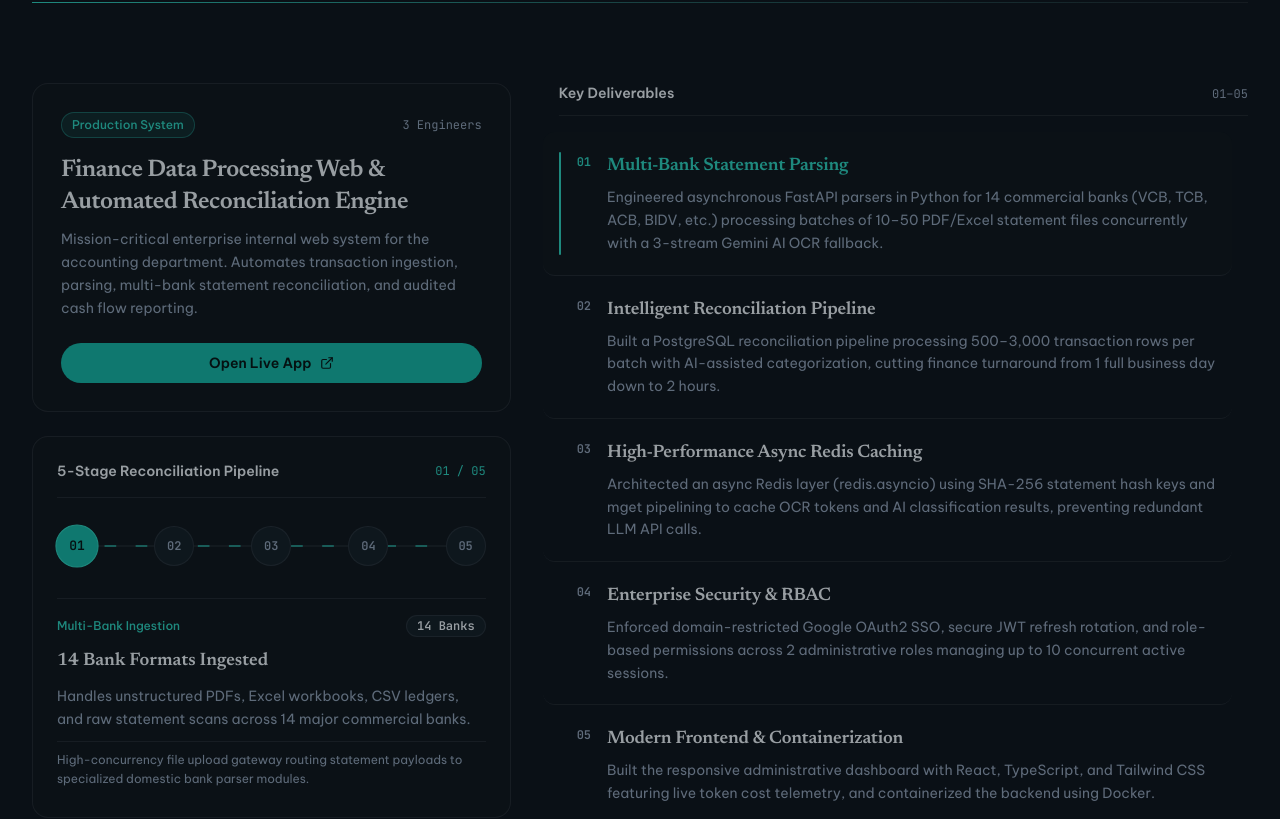
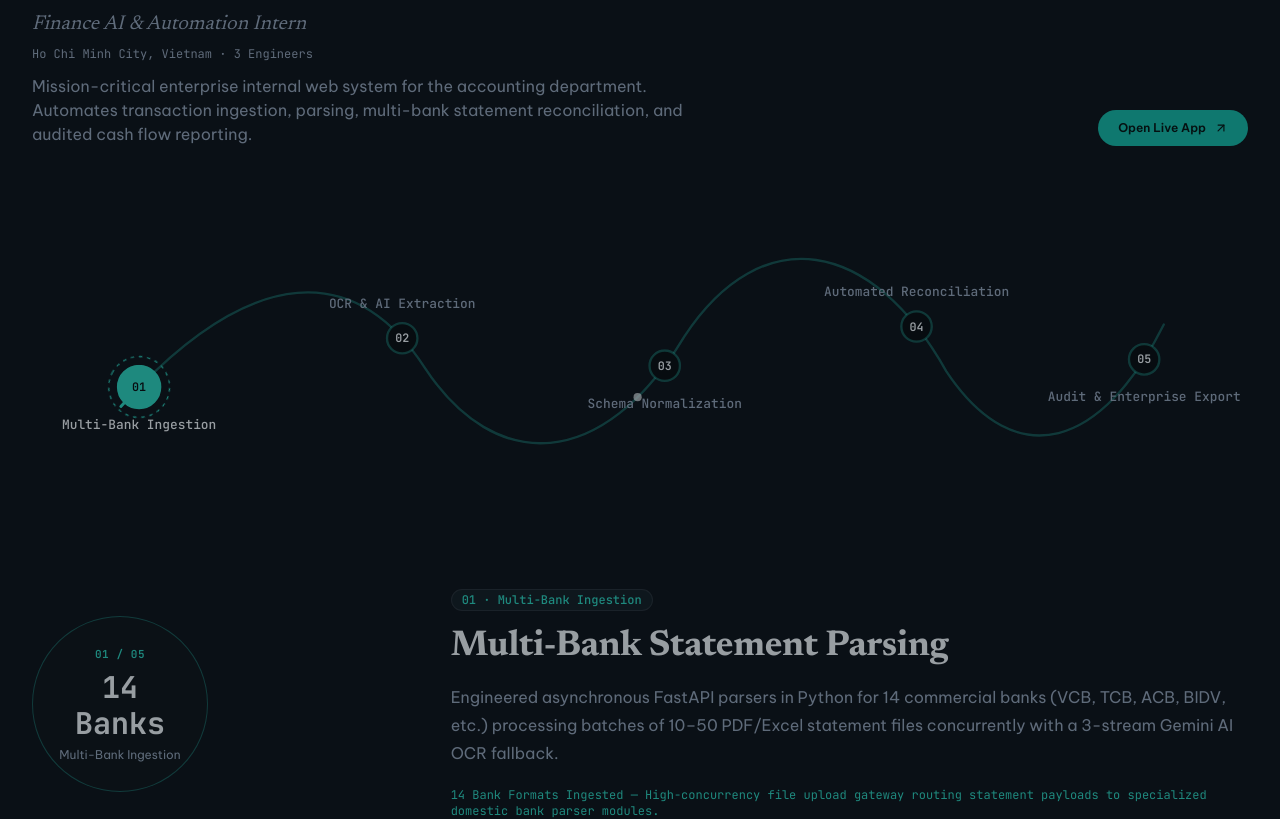
Before and after one commit to soodthin/dev-portfolio, a Next.js app: page / in a window 1280 px wide. Shown: the part 1273-2092 px from the top of the page. Built offline with nearby package versions, Linux system fonts and the light colour scheme.

Commit message:
feat(experience): implement classic sinuous river pipeline interactive layout

```diff
--- a/components/sections/WorkHistorySection.tsx
+++ b/components/sections/WorkHistorySection.tsx
@@ -1,265 +1,233 @@
 'use client';
 
-import React, { useState } from 'react';
-import { ExternalLink } from 'lucide-react';
-import { motion, AnimatePresence } from 'motion/react';
+import React, { useEffect, useRef, useState } from 'react';
+import { ArrowUpRight } from 'lucide-react';
 import { usePortfolio } from '@/components/providers/PortfolioProvider';
-import { SpotlightSurface } from '@/components/ui/SpotlightSurface';
+import { ScrollDepthWrapper } from '@/components/motion/ScrollDepthWrapper';
 import { TechIcon } from '@/components/ui/TechIcons';
-import { MagneticButton } from '@/components/motion/MagneticButton';
-import { SectionHeading } from '@/components/ui/SectionHeading';
-import { ScrollDepthWrapper } from '@/components/motion/ScrollDepthWrapper';
 
-const EASE_OUT_EXPO: [number, number, number, number] = [0.22, 1, 0.36, 1];
+const RIVER_PATH =
+  'M 76 168 C 190 42, 278 46, 336 135 C 396 226, 488 224, 558 108 C 624 8, 718 24, 782 138 C 842 228, 916 202, 968 98';
+const NODE_FRACS = [0.02, 0.25, 0.50, 0.74, 0.97];
 
+const INITIAL_POINTS: Array<{ x: number; y: number }> = [
+  { x: 91.6, y: 151.4 },
+  { x: 316.6, y: 109.7 },
+  { x: 541.2, y: 133.2 },
+  { x: 756.5, y: 99.6 },
+  { x: 951.2, y: 127.7 },
+];
+const INITIAL_PATH_LEN = 1139.7;
+
+/**
+ * Variant 01 — Classic Sinuous River (2 hạt dữ liệu chạy 60fps trên đường cong Bezier)
+ */
 export function WorkHistorySection() {
   const { data, t } = usePortfolio();
   const experience = data.experiences[0];
   const stages = experience?.pipelineStages || [];
 
-  // Stage 01 active by default — 2-way synced with Deliverables 01–05 on the right
-  const [activeIndex, setActiveIndex] = useState<number>(0);
+  const [activeIndex, setActiveIndex] = useState(0);
+  const [points, setPoints] = useState<Array<{ x: number; y: number }>>(INITIAL_POINTS);
+  const [pathLen, setPathLen] = useState(INITIAL_PATH_LEN);
 
-  if (!experience) return null;
+  const curveRef = useRef<SVGPathElement>(null);
+  const dotARef = useRef<SVGCircleElement>(null);
+  const dotBRef = useRef<SVGCircleElement>(null);
 
-  const activeStage = stages[activeIndex] || stages[0];
+  useEffect(() => {
+    const path = curveRef.current;
+    if (!path) return;
+    const len = path.getTotalLength();
+    setPathLen(len);
+    setPoints(
+      NODE_FRACS.map((f) => {
+        const p = path.getPointAtLength(len * f);
+        return { x: p.x, y: p.y };
+      })
+    );
+
+    if (window.matchMedia('(prefers-reduced-motion: reduce)').matches) return;
+
+    let rafId = 0;
+    let progress = 0;
+    let last = performance.now();
+    const tick = (now: number) => {
+      const dt = Math.max(0, Math.min(0.05, (now - last) / 1000));
+      last = now;
+      progress = (progress + dt * 0.14) % 1;
+      const pA = path.getPointAtLength(len * progress);
+      const pB = path.getPointAtLength(len * ((progress + 0.5) % 1));
+      dotARef.current?.setAttribute('cx', String(pA.x));
+      dotARef.current?.setAttribute('cy', String(pA.y));
+      dotBRef.current?.setAttribute('cx', String(pB.x));
+      dotBRef.current?.setAttribute('cy', String(pB.y));
+      rafId = requestAnimationFrame(tick);
+    };
+    rafId = requestAnimationFrame(tick);
+    return () => cancelAnimationFrame(rafId);
+  }, []);
+
+  if (!experience || stages.length === 0) return null;
+
+  const cur = stages[activeIndex] || stages[0];
+  const hl = experience.highlights[activeIndex] || '';
+  const cIdx = hl.indexOf(':');
+  const title = cIdx > -1 ? hl.slice(0, cIdx) : cur.title;
+  const body = cIdx > -1 ? hl.slice(cIdx + 1).trim() : hl;
 
   return (
     <section
       id="experience"
-      className="relative bg-[var(--bg-alt)] chapter-divider-sheen py-12 md:py-16 lg:py-16 border-b border-[var(--hairline)] overflow-x-clip"
+      className="relative bg-[var(--bg-alt)] chapter-divider-sheen py-20 md:py-28 border-b border-[var(--hairline)] overflow-x-clip"
     >
-      <ScrollDepthWrapper stickySafe sectionId="experience" className="max-w-7xl mx-auto px-4 sm:px-6 lg:px-8">
-        <SectionHeading
-          index="02"
-          eyebrow={t.experience.eyebrow}
-          title={experience.company}
-          subtitle={
-            <>
-              <span className="text-[var(--text)] font-medium">{experience.role}</span>
-              <span className="mx-2 opacity-40">·</span>
-              <span className="font-mono text-xs sm:text-sm tabular-nums">{experience.period}</span>
-              <span className="block text-xs mt-1">{experience.location}</span>
-            </>
-          }
-        />
-
-        {/* Sticky Split-Screen */}
-        <div className="grid grid-cols-1 lg:grid-cols-12 gap-10 lg:gap-12 items-start">
-          {/* Left Sticky Column (5 cols): Overview + Live SVG 5-Stage Pipeline */}
-          <div className="lg:col-span-5 lg:sticky lg:top-24 lg:self-start space-y-6">
-            <SpotlightSurface className="rounded-2xl border border-[var(--hairline)] bg-[var(--surface-1)] p-6 sm:p-7 shadow-[var(--surface-shadow)]">
-              <div className="flex items-center justify-between gap-3 mb-4">
-                <span className="inline-flex items-center px-2.5 py-1 rounded-full text-xs font-medium text-[var(--accent)] bg-[var(--accent-wash)] border border-[var(--hairline-strong)]">
-                  {t.experience.companyBadge}
+      <ScrollDepthWrapper
+        stickySafe
+        sectionId="experience"
+        className="max-w-7xl mx-auto px-4 sm:px-6 lg:px-8 space-y-12"
+      >
+        <div className="flex flex-col md:flex-row md:items-end justify-between gap-6">
+          <div className="space-y-2">
+            <span className="font-mono text-xs text-[var(--accent)] tabular-nums">
+              02 · {t.experience.eyebrow} · {experience.period}
             </span>
-                <span className="font-mono text-xs text-[var(--text-muted)] tabular-nums">
-                  {experience.teamSize}
+            <div className="flex flex-wrap items-baseline gap-3">
+              <h2 className="font-serif text-4xl sm:text-5xl font-bold tracking-[-0.025em] text-[var(--text)]">
+                {experience.company}
+              </h2>
+              <span className="text-lg sm:text-xl text-[var(--text-muted)] font-serif italic">
+                {experience.role}
               </span>
             </div>
-
-              <h3 className="font-serif font-semibold text-2xl tracking-[-0.02em] text-[var(--text)] mb-2.5">
-                {experience.projectTitle}
-              </h3>
-
-              <p className="text-sm text-[var(--text-muted)] leading-relaxed mb-6">
+            <p className="text-xs text-[var(--text-muted)] font-mono">
+              {experience.location} · {experience.teamSize}
+            </p>
+            <p className="text-sm sm:text-base text-[var(--text-muted)] max-w-2xl pt-1">
               {experience.description}
             </p>
-
+          </div>
           {experience.projectUrl && (
-                <MagneticButton strength={0.18} className="w-full">
             <a
               href={experience.projectUrl}
               target="_blank"
               rel="noopener noreferrer"
-                    className="inline-flex items-center justify-center gap-2 w-full py-2.5 px-5 rounded-full bg-[var(--accent-deep)] text-[var(--accent-cta-text)] hover:brightness-110 text-sm font-semibold transition-all"
+              className="inline-flex items-center gap-2 px-5 py-2.5 rounded-full bg-[var(--accent-deep)] text-[var(--accent-cta-text)] hover:brightness-110 text-xs font-semibold shrink-0 transition-all shadow-[var(--surface-shadow)]"
             >
               <span>{t.experience.liveAppBtn}</span>
-                    <ExternalLink size={14} strokeWidth={2} />
+              <ArrowUpRight size={14} />
             </a>
-                </MagneticButton>
-              )}
-            </SpotlightSurface>
-
-            {/* 5-Stage Pipeline with Live SVG Data Stream */}
-            {stages.length > 0 && (
-              <div className="rounded-2xl border border-[var(--hairline)] bg-[var(--surface-1)] p-6 shadow-[var(--surface-shadow)]">
-                <div className="flex items-center justify-between gap-2 pb-4 border-b border-[var(--hairline)] mb-5">
-                  <h4 className="text-sm font-semibold text-[var(--text)]">
-                    {t.experience.pipelineTitle}
-                  </h4>
-                  <span className="font-mono text-xs tabular-nums text-[var(--accent)]">
-                    {activeStage.step} / 0{stages.length}
-                  </span>
-                </div>
-
-                {/* Stage Nodes + Animated SVG Data Stream */}
-                <div className="relative flex items-center justify-between py-2 mb-6">
-                  <svg
-                    aria-hidden="true"
-                    className="absolute left-5 right-5 top-1/2 -translate-y-1/2 w-[calc(100%-2.5rem)] h-3 pointer-events-none"
-                    preserveAspectRatio="none"
-                    viewBox="0 0 200 12"
-                  >
-                    <line
-                      x1="0"
-                      y1="6"
-                      x2="200"
-                      y2="6"
-                      stroke="var(--hairline)"
-                      strokeWidth="1.5"
-                    />
-                    <line
-                      x1="0"
-                      y1="6"
-                      x2="200"
-                      y2="6"
-                      stroke="var(--accent)"
-                      strokeWidth="1.5"
-                      strokeDasharray="6 10"
-                      className="animate-pipeline-flow opacity-80"
-                    />
-                  </svg>
-
-                  {stages.map((stg, idx) => {
-                    const isActive = activeIndex === idx;
-                    return (
-                      <button
-                        key={stg.step}
-                        type="button"
-                        onClick={() => setActiveIndex(idx)}
-                        onMouseEnter={() => setActiveIndex(idx)}
-                        aria-pressed={isActive}
-                        aria-label={`${stg.step} ${stg.name}`}
-                        className="relative z-10 flex flex-col items-center cursor-pointer group"
-                      >
-                        <motion.span
-                          animate={{ scale: isActive ? 1.08 : 1 }}
-                          transition={{ duration: 0.2, ease: EASE_OUT_EXPO }}
-                          className={`w-10 h-10 rounded-full flex items-center justify-center font-mono text-xs tabular-nums font-semibold border transition-colors ${
-                            isActive
-                              ? 'bg-[var(--accent-deep)] text-[var(--accent-cta-text)] border-[var(--accent)]'
-                              : 'bg-[var(--surface-2)] text-[var(--text-muted)] border-[var(--hairline)] group-hover:border-[var(--hairline-strong)] group-hover:text-[var(--text)]'
-                          }`}
-                        >
-                          {stg.step}
-                        </motion.span>
-                      </button>
-                    );
-                  })}
-                </div>
-
-                {/* Active Stage Details (flat hairline divider, fixed minimum height to prevent jitter) */}
-                <div className="pt-4 border-t border-[var(--hairline)] min-h-[195px]">
-                  <AnimatePresence mode="wait">
-                    <motion.div
-                      key={activeStage.step}
-                      initial={{ opacity: 0, y: 6 }}
-                      animate={{ opacity: 1, y: 0 }}
-                      exit={{ opacity: 0, y: -6 }}
-                      transition={{ duration: 0.22, ease: EASE_OUT_EXPO }}
-                      className="space-y-2.5"
-                    >
-                      <div className="flex items-center justify-between gap-2">
-                        <span className="text-xs font-medium text-[var(--accent)]">
-                          {activeStage.name}
-                        </span>
-                        {activeStage.metric && (
-                          <span className="font-mono text-xs tabular-nums font-semibold text-[var(--text)] px-2.5 py-0.5 rounded-full bg-[var(--surface-2)] border border-[var(--hairline)]">
-                            {activeStage.metric}
-                          </span>
           )}
         </div>
 
-                      <h5 className="font-serif font-semibold text-lg text-[var(--text)]">
-                        {activeStage.title}
-                      </h5>
+        <div className="relative w-full overflow-x-auto py-4 -mx-4 px-4 sm:mx-0 sm:px-0 scrollbar-none">
+          <svg viewBox="0 0 1040 270" className="w-full min-w-[760px] h-auto overflow-visible select-none">
+            <path
+              ref={curveRef}
+              d={RIVER_PATH}
+              fill="none"
+              stroke="var(--hairline-strong)"
+              strokeWidth="2"
+              strokeLinecap="round"
+            />
+            <path
+              d={RIVER_PATH}
+              fill="none"
+              stroke="var(--accent)"
+              strokeWidth="2.5"
+              strokeLinecap="round"
+              strokeDasharray={pathLen || 1}
+              strokeDashoffset={(pathLen || 1) * (1 - (NODE_FRACS[activeIndex] ?? 0.02))}
+              className="transition-[stroke-dashoffset] duration-300 ease-out"
+            />
+            <circle ref={dotARef} cx="76" cy="168" r="5" fill="var(--accent)" />
+            <circle ref={dotBRef} cx="76" cy="168" r="3.5" fill="var(--text)" opacity="0.7" />
+            {stages.map((stg, idx) => {
+              const pt = points[idx];
+              if (!pt) return null;
+              const isAct = idx === activeIndex;
+              return (
+                <g
+                  key={stg.step}
+                  transform={`translate(${pt.x}, ${pt.y})`}
+                  onClick={() => setActiveIndex(idx)}
+                  onMouseEnter={() => setActiveIndex(idx)}
+                  className="cursor-pointer group"
+                >
+                  {isAct && (
+                    <circle
+                      r="26"
+                      fill="none"
+                      stroke="var(--accent)"
+                      strokeWidth="1"
+                      strokeDasharray="3 4"
+                      className="animate-[spin_12s_linear_infinite]"
+                    />
+                  )}
+                  <circle
+                    r={isAct ? 18 : 13}
+                    fill={isAct ? 'var(--accent)' : 'var(--bg)'}
+                    stroke={idx <= activeIndex ? 'var(--accent)' : 'var(--hairline-strong)'}
+                    strokeWidth="2"
+                    className="transition-all duration-200"
+                  />
+                  <text
+                    y="3.5"
+                    textAnchor="middle"
+                    className="font-mono text-[10px] font-semibold select-none pointer-events-none"
+                    fill={isAct ? 'var(--bg)' : 'var(--text)'}
+                  >
+                    {stg.step}
+                  </text>
+                  <text
+                    y={idx % 2 === 0 ? 36 : -26}
+                    textAnchor="middle"
+                    className="font-mono text-[11px] font-medium select-none pointer-events-none transition-colors duration-150"
+                    fill={isAct ? 'var(--text)' : 'var(--text-muted)'}
+                  >
+                    {stg.name}
+                  </text>
+                </g>
+              );
+            })}
+          </svg>
+        </div>
 
-                      <p className="text-sm text-[var(--text-muted)] leading-relaxed">
-                        {activeStage.description}
-                      </p>
-
-                      <p className="text-xs text-[var(--text-muted)] pt-2 border-t border-[var(--hairline)] leading-relaxed">
-                        {activeStage.detail}
-                      </p>
-                    </motion.div>
-                  </AnimatePresence>
+        <div className="grid grid-cols-1 lg:grid-cols-12 gap-8 lg:gap-10 items-center">
+          <div className="lg:col-span-4 flex items-center justify-center lg:justify-start">
+            <div className="w-44 h-44 rounded-full bg-[var(--surface-1)] border border-[var(--hairline-strong)] shadow-[var(--surface-shadow)] flex flex-col items-center justify-center text-center p-4 transition-all duration-300">
+              <span className="font-mono text-[11px] text-[var(--accent)] font-semibold tracking-wider">
+                {cur.step} / 0{stages.length}
+              </span>
+              <span className="font-mono text-3xl font-bold text-[var(--text)] mt-1.5 tabular-nums">
+                {cur.metric}
+              </span>
+              <span className="text-xs text-[var(--text-muted)] mt-1.5 max-w-[130px] line-clamp-2">
+                {cur.name}
+              </span>
             </div>
           </div>
-            )}
-          </div>
-
-          {/* Right Column (7 cols): 2-Way Synced Deliverables & Core Stack */}
-          <div className="lg:col-span-7 space-y-10">
-            <div>
-              <div className="flex items-baseline justify-between pb-3 border-b border-[var(--hairline)] mb-4">
-                <h4 className="text-sm font-semibold text-[var(--text)]">
-                  {t.experience.deliverablesTitle}
-                </h4>
-                <span className="font-mono text-xs tabular-nums text-[var(--text-muted)]">
-                  01–0{experience.highlights.length}
+          <div className="lg:col-span-8 space-y-4">
+            <div className="flex items-center gap-3">
+              <span className="px-2.5 py-0.5 rounded-full text-xs font-mono font-medium text-[var(--accent)] bg-[var(--surface-2)] border border-[var(--hairline)]">
+                {cur.step} · {cur.name}
               </span>
             </div>
-
-              <div className="divide-y divide-[var(--hairline)]">
-                {experience.highlights.map((highlight, idx) => {
-                  const colonIndex = highlight.indexOf(':');
-                  const itemTitle = colonIndex > -1 ? highlight.slice(0, colonIndex) : null;
-                  const itemBody =
-                    colonIndex > -1 ? highlight.slice(colonIndex + 1).trim() : highlight;
-                  const isSynced = activeIndex === idx;
-
-                  return (
-                    <button
-                      key={idx}
-                      type="button"
-                      onClick={() => setActiveIndex(idx)}
-                      onMouseEnter={() => setActiveIndex(idx)}
-                      className={`w-full text-left py-5 px-4 -mx-4 rounded-xl transition-colors cursor-pointer flex items-start gap-4 relative ${
-                        isSynced
-                          ? 'bg-[var(--surface-1)] shadow-[var(--surface-shadow)]'
-                          : 'hover:bg-[var(--surface-1)]/60'
-                      }`}
-                    >
-                      {/* Active Left Indicator */}
-                      <span
-                        aria-hidden="true"
-                        className={`w-0.5 self-stretch rounded-full transition-colors shrink-0 ${
-                          isSynced ? 'bg-[var(--accent)]' : 'bg-transparent'
-                        }`}
-                      />
-
-                      <span
-                        className={`font-mono text-xs tabular-nums font-semibold pt-0.5 shrink-0 transition-colors ${
-                          isSynced ? 'text-[var(--accent)]' : 'text-[var(--text-muted)]'
-                        }`}
-                      >
-                        {String(idx + 1).padStart(2, '0')}
-                      </span>
-
-                      <div className="space-y-1.5 flex-1">
-                        {itemTitle && (
-                          <h5
-                            className={`font-serif font-semibold text-lg tracking-[-0.01em] transition-colors ${
-                              isSynced ? 'text-[var(--accent)]' : 'text-[var(--text)]'
-                            }`}
-                          >
-                            {itemTitle}
-                          </h5>
-                        )}
-                        <p className="text-sm text-[var(--text-muted)] leading-relaxed">
-                          {itemBody}
+            <h3 className="font-serif text-2xl sm:text-3xl lg:text-4xl font-bold text-[var(--text)] tracking-[-0.01em]">
+              {title}
+            </h3>
+            <p className="text-sm sm:text-base text-[var(--text-muted)] leading-[1.75]">
+              {body}
             </p>
-                      </div>
-                    </button>
-                  );
-                })}
+            <p className="font-mono text-xs text-[var(--accent)] pt-1">
+              {cur.title} — {cur.detail}
+            </p>
           </div>
         </div>
 
         {/* Core Stack Applied */}
-            <div className="pt-6 border-t border-[var(--hairline)]">
-              <h4 className="text-sm font-semibold text-[var(--text)] mb-4">
+        {experience.technologies && experience.technologies.length > 0 && (
+          <div className="pt-8 border-t border-[var(--hairline)]">
+            <h4 className="text-xs font-mono uppercase tracking-wider text-[var(--text-muted)] mb-3">
               {t.experience.techStackTitle}
             </h4>
             <div className="flex flex-wrap gap-2">
@@ -274,8 +242,7 @@ export function WorkHistorySection() {
               ))}
             </div>
           </div>
-          </div>
-        </div>
+        )}
       </ScrollDepthWrapper>
     </section>
   );
```
Lines whose indentation alone changed are shown as unchanged.
